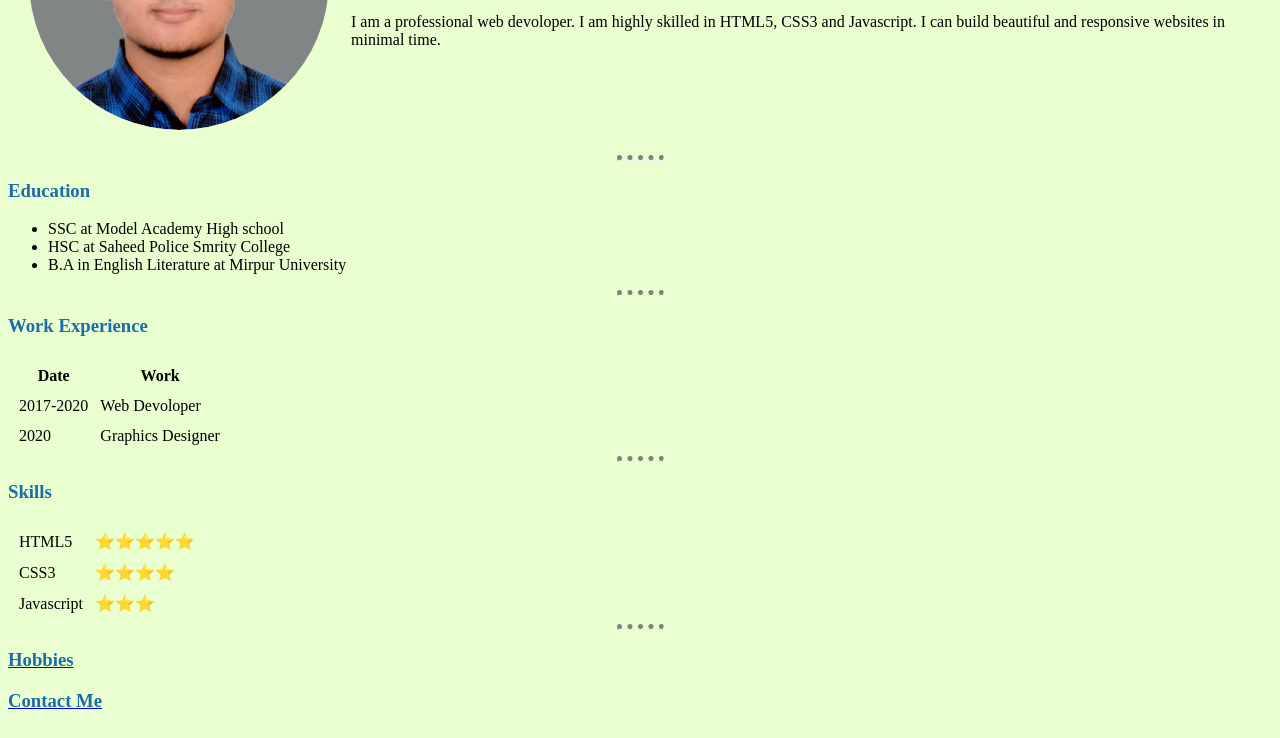
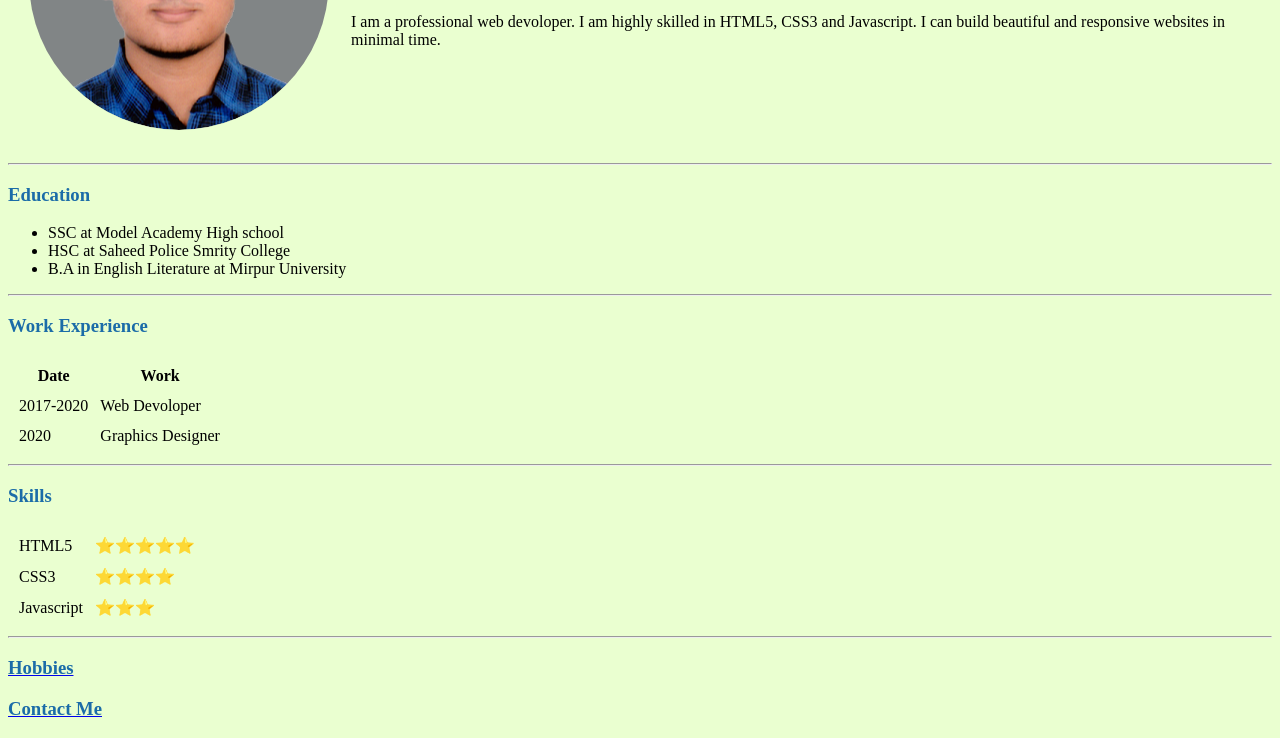
Before and after one commit to Zahid0022/Zahid0022-github.io, a plain HTML site: page index.html in a window 1280 px wide. Shown: the part 199-937 px from the top of the page. Drawn offline with Linux system fonts and the light colour scheme.

Commit message:
added_changes

```diff
--- a/style.css
+++ b/style.css
@@ -2,12 +2,6 @@ body{
     background-color: #eaffd0;
 }
 
-hr{
-    border-top:5px dotted grey;
-	width:45px;
-	margin:0 auto;
-
-}
 
 h1,h3 {
     color: #1b6ca8;
```
